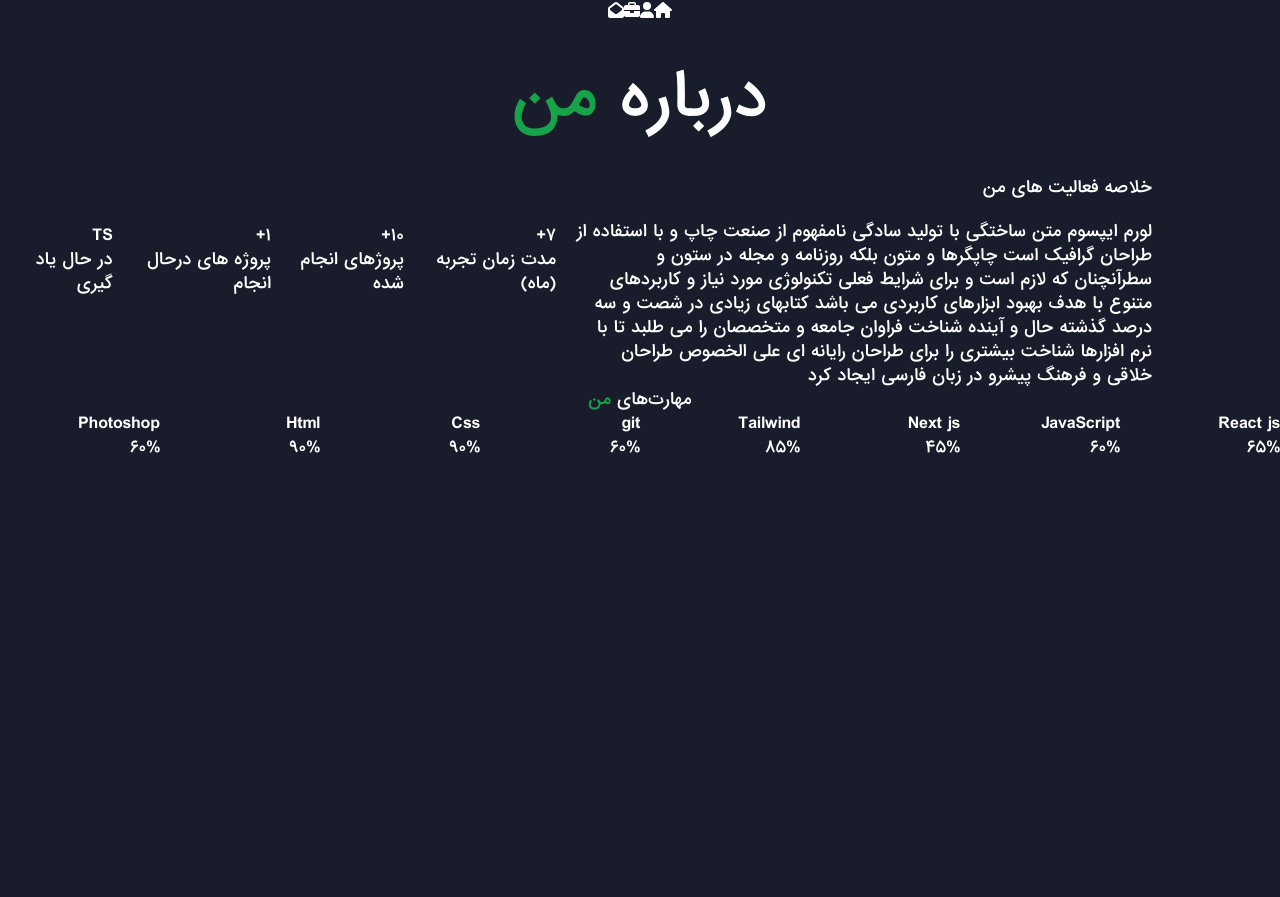
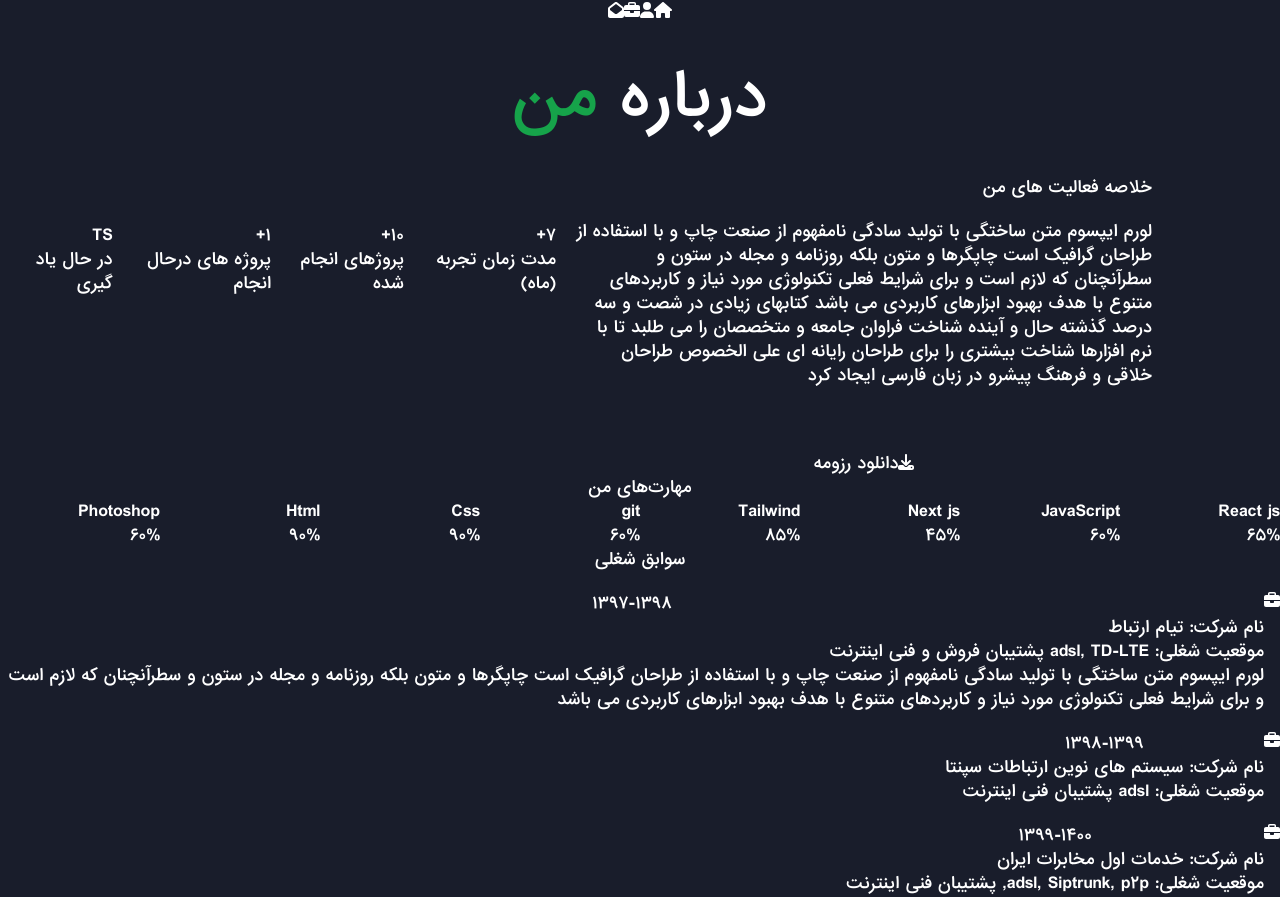
Before and after one commit to m-javad7/Portfolio-next, a Next.js app: page /about in a window 1280 px wide. Before the commit the page ends 800 px from the top, so only its background shows below. Built offline with nearby package versions, Linux system fonts and the light colour scheme.

Commit message:
feat: about page

```diff
--- a/Components/about/Skills.jsx
+++ b/Components/about/Skills.jsx
@@ -3,9 +3,9 @@ export const Skills = ({ data }) => {
 
     return (
       <div className="mt-10">
-        <h2 className="text-center text-3xl">
-          مهارت‌های<span className="text-green-600"> من </span>
-        </h2>
+        <h3 className="text-center text-3xl">
+          مهارت‌های من
+        </h3>
         <div className="w-4/5 flex flex-wrap mx-auto mt-8 ">
           {info.map(({ skills }) =>
             skills.map(({ id, skill, level }) => (
--- a/Components/home/About.jsx
+++ b/Components/home/About.jsx
@@ -13,7 +13,7 @@ export const About =()=>{
             </h1>
             <h3 className="pt-10 text-sm md:pr-20 xl:mr-14">لورم ایپسوم متن ساختگی با تولید سادگی نامفهوم از صنعت چاپ و با استفاده از طراحان گرافیک است چاپگرها و متون بلکه روزنامه و مجله در ستون و سطرآنچنان که لازم است و برای شرایط فعلی تکنولوژی مورد نیاز و کاربردهای متنوع با هدف بهبود ابزارهای کاربردی می باشد</h3>
             <div className="my-12 text-center xl:mt-24">
-                <Link href="./" className="rounded-full border border-green-600 p-4 hover:bg-green-600">
+                <Link href="./about" className="rounded-full border border-green-600 p-4 hover:bg-green-600">
                     مشاهده رزومه
                 </Link>
             </div>
--- a/app/about/page.js
+++ b/app/about/page.js
@@ -1,5 +1,7 @@
+import { BtnDownload } from "@/Components/about/BtnDownload";
 import { Experience } from "@/Components/about/Experience";
 import { Skills } from "@/Components/about/Skills";
+import { WorkExperience } from "@/Components/about/WorkExperience";
 import { getLocalData } from "@/lib/localdata";
 
 const About = async () => {
@@ -14,12 +16,16 @@ const About = async () => {
           <p className="mt-5">
             لورم ایپسوم متن ساختگی با تولید سادگی نامفهوم از صنعت چاپ و با استفاده از طراحان گرافیک است چاپگرها و متون بلکه روزنامه و مجله در ستون و سطرآنچنان که لازم است و برای شرایط فعلی تکنولوژی مورد نیاز و کاربردهای متنوع با هدف بهبود ابزارهای کاربردی می باشد کتابهای زیادی در شصت و سه درصد گذشته حال و آینده شناخت فراوان جامعه و متخصصان را می طلبد تا با نرم افزارها شناخت بیشتری را برای طراحان رایانه ای علی الخصوص طراحان خلاقی و فرهنگ پیشرو در زبان فارسی ایجاد کرد
           </p>
+          <div className="text-center mt-16">
+          <BtnDownload/>
+          </div>
         </div>
         <div className="w-1/2 pr-5 mt-12">
         <Experience data={data}/>
         </div>
       </div>
       <Skills data={data}/>
+      <WorkExperience data={data}/>
     </div>
   );
 };
```
